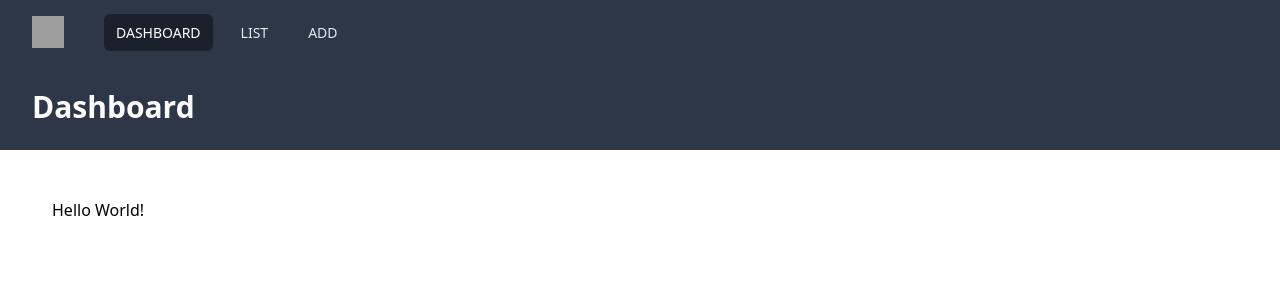
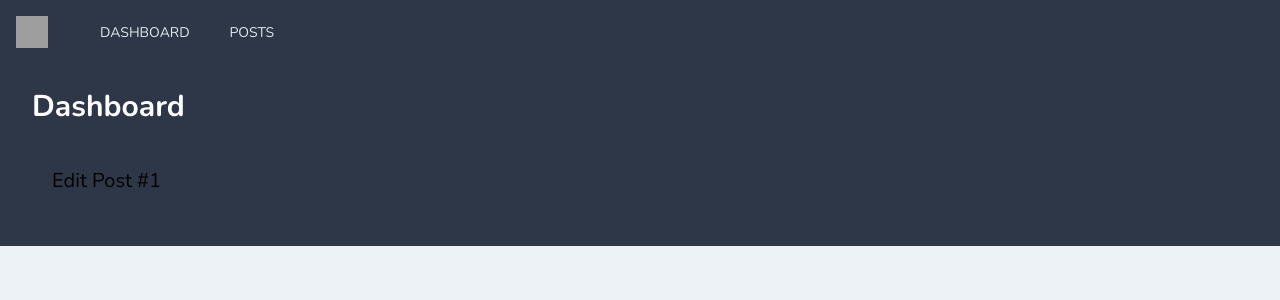
Before and after one commit to echevarriandre/learn-react, a React (Create React App) app: page /posts/1 in a window 1280 px wide. Shown: the top 300 px of the page. Built offline with nearby package versions, Linux system fonts and the light colour scheme; grey boxes are pictures that could not be loaded.

Commit message:
list of posts

```diff
--- a/postcss.config.js
+++ b/postcss.config.js
@@ -1,7 +1,7 @@
 const tailwindcss = require('tailwindcss');
 module.exports = {
     plugins: [
-        tailwindcss('./tailwind.js'),
+        tailwindcss('./tailwind.config.js'),
         require('autoprefixer')
     ],
 };
--- a/public/index.html
+++ b/public/index.html
@@ -9,9 +9,10 @@
       content="Web site created using create-react-app"
     />
     <link rel="manifest" href="%PUBLIC_URL%/manifest.json" />
+    <link href="https://fonts.googleapis.com/css2?family=Nunito:ital,wght@0,200;0,300;0,400;0,600;0,700;0,800;0,900;1,200;1,300;1,400;1,600;1,700;1,800;1,900&display=swap" rel="stylesheet">
     <title>Learning</title>
   </head>
-  <body>
+  <body class="bg-gray-200 font-nunito">
     <noscript>You need to enable JavaScript to run this app.</noscript>
     <div id="root"></div>
   </body>
--- a/src/App.js
+++ b/src/App.js
@@ -1,16 +1,16 @@
-import React from 'react';
-import { BrowserRouter as Router } from "react-router-dom";
-
+import React, { Fragment } from 'react';
+import { useLocation } from "react-router-dom";
 // Components
 import Nav from './components/layout/nav';
 import Content from './components/layout/content';
 
 function App() {
+  let location = useLocation();
   return (
-    <Router>
-      <Nav />
+    <Fragment>
+      <Nav location={location}/>
       <Content/>
-    </Router>
+    </Fragment>
   );
 }
 export default App;
--- /dev/null
+++ b/src/components/dashboard.js
@@ -0,0 +1,11 @@
+import React from 'react';
+
+class Dashboard extends React.Component {
+    // axios.get()
+
+    render() {
+        return <h1 className="text-xl">Dashboard</h1>
+    }
+}
+
+export default Dashboard;
--- a/src/components/layout/content.js
+++ b/src/components/layout/content.js
@@ -1,12 +1,18 @@
 import React, { Fragment } from 'react';
-import { BrowserRouter as Router, Route } from "react-router-dom";
+import { Route, Switch } from "react-router-dom";
+
+// Components
+import Dashboard from '../dashboard';
+
+import ListPosts from '../posts/list';
+import EditPost from '../posts/edit';
 
 class Content extends React.Component {
 
   render(){
     return (
       <Fragment>
-        <header className="bg-gray-800">
+        <header className="bg-gray-800 pb-24">
           <div className="max-w-7xl mx-auto py-6 px-4 sm:px-6 lg:px-8">
             <h1 className="text-3xl font-bold leading-tight text-white">
               Dashboard
@@ -14,10 +20,14 @@ class Content extends React.Component {
           </div>
         </header>
         <main>
-          <div className="max-w-7xl mx-auto py-6 sm:px-6 lg:px-8">
+          <div className="-m-32 max-w-7xl mx-auto py-6 sm:px-6 lg:px-8">
             <div className="px-4 py-6 sm:px-0">
               <div className="rounded-lg h-64 mx-5">
-                Hello World!
+                <Switch>
+                  <Route path="/" exact component={Dashboard} />
+                  <Route path="/posts" exact component={ListPosts} />
+                  <Route path="/posts/:id" exact component={EditPost} />
+                </Switch>
               </div>
             </div>
           </div>
--- a/src/components/layout/nav.js
+++ b/src/components/layout/nav.js
@@ -1,21 +1,23 @@
 import React from 'react';
 
+import { Link } from "react-router-dom";
+
 class Nav extends React.Component {
+  render() {
+    let pathname = this.props.location.pathname;
 
-  render() {
     return (
       <nav className="bg-gray-800">
-          <div className="max-w-7xl mx-auto px-4 sm:px-6 lg:px-8">
+        <div className="max-w-7xl mx-auto px-4">
           <div className="flex items-center justify-between h-16">
             <div className="flex items-center">
               <div className="flex-shrink-0">
                 <img className="h-8 w-8" src="https://tailwindui.com/img/logos/workflow-mark-on-dark.svg" alt="Workflow logo"/>
               </div>
-                <div className="hidden md:block">
+              <div className="block">
                 <div className="ml-10 flex items-baseline">
-                    <button className="px-3 py-2 rounded-md text-sm font-medium text-white bg-gray-900 focus:outline-none focus:text-white focus:bg-gray-700 uppercase">Dashboard</button>
-                    <button className="ml-4 px-3 py-2 rounded-md text-sm font-medium text-gray-300 hover:text-white hover:bg-gray-700 focus:outline-none focus:text-white focus:bg-gray-700 uppercase">List</button>
-                    <button className="ml-4 px-3 py-2 rounded-md text-sm font-medium text-gray-300 hover:text-white hover:bg-gray-700 focus:outline-none focus:text-white focus:bg-gray-700 uppercase">Add</button>
+                  <Link to="/" className={`${pathname === '/' ? 'text-white bg-gray-900' : 'text-gray-300 hover:bg-gray-700'} px-3 py-2 rounded-md text-sm font-medium focus:outline-none uppercase`}>Dashboard</Link>
+                  <Link to="/posts" className={`${pathname === '/posts' ? 'text-white bg-gray-900' : 'text-gray-300 hover:bg-gray-700'} ml-4 px-3 py-2 rounded-md text-sm font-medium hover:text-white focus:outline-none uppercase`}>Posts</Link>
                 </div>
               </div>
             </div>
--- /dev/null
+++ b/src/components/posts/edit.js
@@ -0,0 +1,11 @@
+import React from 'react';
+
+class EditPost extends React.Component {
+    render() {
+        let id = this.props.match.params.id;
+
+        return <h1 className="text-xl">Edit Post #{id}</h1>
+    }
+}
+
+export default EditPost;
--- /dev/null
+++ b/src/components/posts/list.js
@@ -0,0 +1,71 @@
+import React from 'react';
+import axios from 'axios';
+
+class ListPosts extends React.Component {
+  constructor(props){
+    super(props);
+    this.state = {
+      posts: [],
+      isLoaded: false
+    }
+  }
+
+  componentDidMount() {
+    axios.get('https://jsonplaceholder.typicode.com/posts')
+      .then(response => {
+        this.setState({
+          posts: response.data,
+          isLoaded: true
+        });
+      })
+  }
+
+  render() {
+    let isLoaded = true;
+    return (
+      <div className={`"w-full ${isLoaded ? '' : 'h-64'} bg-white rounded-lg mb-5 shadow`}>
+        <div className="flex text-gray-900 items-center justify-between w-auto rounded-t-lg px-6 py-5 font-bold text-lg">
+          List of posts
+          <div className="flex">
+            <button className="shadow bg-indigo-600 hover:bg-indigo-500 text-white px-3 py-2 rounded text-sm duration-300 focus:shadow-outline focus:outline-none">New Post</button>
+          </div>
+        </div>
+        <div className="overflow-x-auto">
+          <table className="table-auto w-full">
+            <thead>
+              <tr className="bg-gray-100 border-t border-gray-200 text-gray-500 uppercase text-left text-xs font-bold">
+                <th className="px-6 py-2">Id</th>
+                <th className="px-6 py-2">Title</th>
+                <th className="px-6 py-2">Body</th>
+                <th className="px-6 py-2 w-24">User Id</th>
+                <td className="px-6 py-2 w-0">Actions</td>
+              </tr>
+            </thead>
+            <tbody>
+              { this.state.posts.map((posts, index) =>
+                <tr key={posts.id}>
+                  <td className="border-t border-gray-200 px-6 py-2">{posts.id}</td>
+                  <td className="border-t border-gray-200 px-6 py-2">{posts.title.slice(0, 40)}</td>
+                  <td className="border-t border-gray-200 px-6 py-2">{posts.body.slice(0, 40)}</td>
+                  <td className="border-t border-gray-200 px-6 py-2">{posts.userId}</td>
+                  <td className="border-t border-gray-200 px-6 py-2">
+                    <div className="inline-flex">
+                      <button className="bg-green-600 hover:bg-green-500 text-white px-3 py-2 rounded-l text-sm duration-300 focus:outline-none">
+                        Edit
+                      </button>
+                      <button className="bg-red-500 hover:bg-red-400 text-white px-3 py-2 rounded-r text-sm duration-300 focus:outline-none">
+                        Delete
+                      </button>
+                    </div>
+                  </td>
+                </tr>
+              )}
+            </tbody>
+          </table>
+        </div>
+      </div>
+    );
+  }
+}
+
+export default ListPosts;
--- a/src/index.js
+++ b/src/index.js
@@ -3,10 +3,13 @@ import ReactDOM from 'react-dom';
 import './assets/main.css';
 import App from './App';
 import * as serviceWorker from './serviceWorker';
+import { BrowserRouter as Router } from "react-router-dom";
 
 ReactDOM.render(
   <React.StrictMode>
-    <App />
+    <Router>
+      <App />
+    </Router>
   </React.StrictMode>,
   document.getElementById('root')
 );
--- a/tailwind.js
+++ b/tailwind.config.js
@@ -231,6 +231,7 @@ module.exports = {
       default: '1',
     },
     fontFamily: {
+      'nunito': ['Nunito', 'sans-serif'],
       sans: [
         'system-ui',
         '-apple-system',
```
Also changed, not shown: src/components/List.js (deleted, +0 -11 lines), src/assets/main.css. Lines whose indentation alone changed are shown as unchanged.
